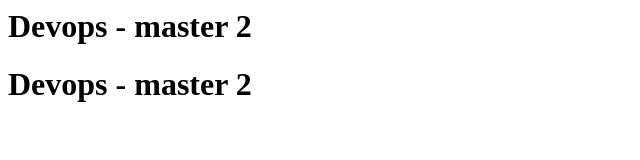
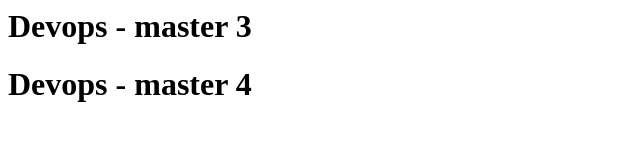
Before and after one commit to vineeth-pgmr/DevopsTask1, a plain HTML site: page index.html in a window 1280 px wide. Shown: the full height of the page, 0-640 px from the left. Drawn offline with Linux system fonts and the light colour scheme.

Commit message:
Update index.html

```diff
--- a/index.html
+++ b/index.html
@@ -4,8 +4,8 @@
 </head>
 <body>
 
-<h1>Devops - master 2</h1>
-<h1>Devops - master 2</h1>
+<h1>Devops - master 3</h1>
+<h1>Devops - master 4</h1>
 
 
   </body>
```
